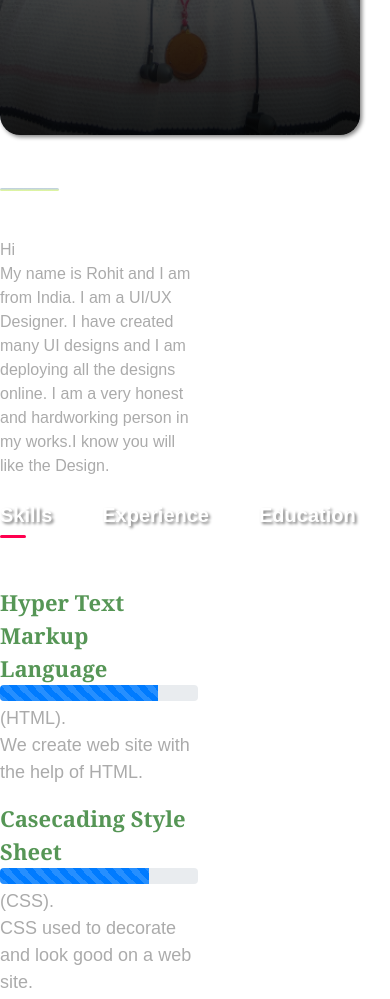
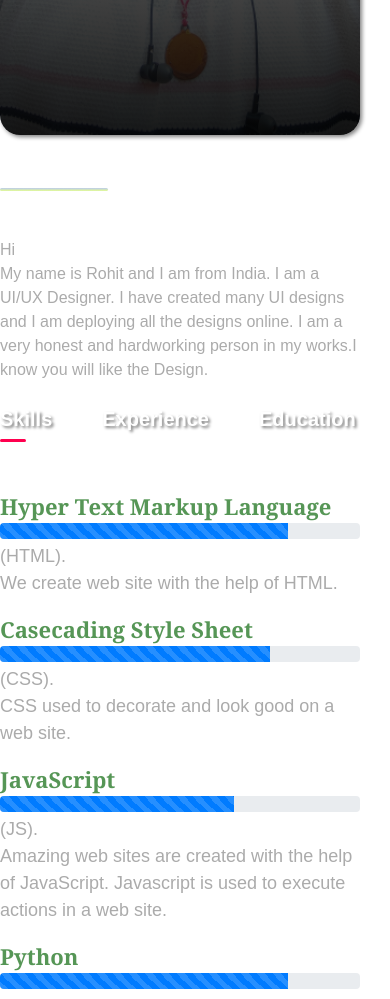
Before and after one commit to Singh8700/webs, a plain HTML site: page index.html in a window 390 px wide. Shown: the part 1600-2599 px from the top of the page. Drawn offline with nearby package versions, Linux system fonts and the light colour scheme.

Commit message:
Update style.css

```diff
--- a/style.css
+++ b/style.css
@@ -510,8 +510,9 @@ from btn2{
   .work-list .work{
     height:70vh;
   }
-  .about .col1{
+  .about .col1, .about .col2{
     flex-basis:100%;
+    width:100%;
   }
   .about .tab-titles p{
     margin-top: 2px;
```
